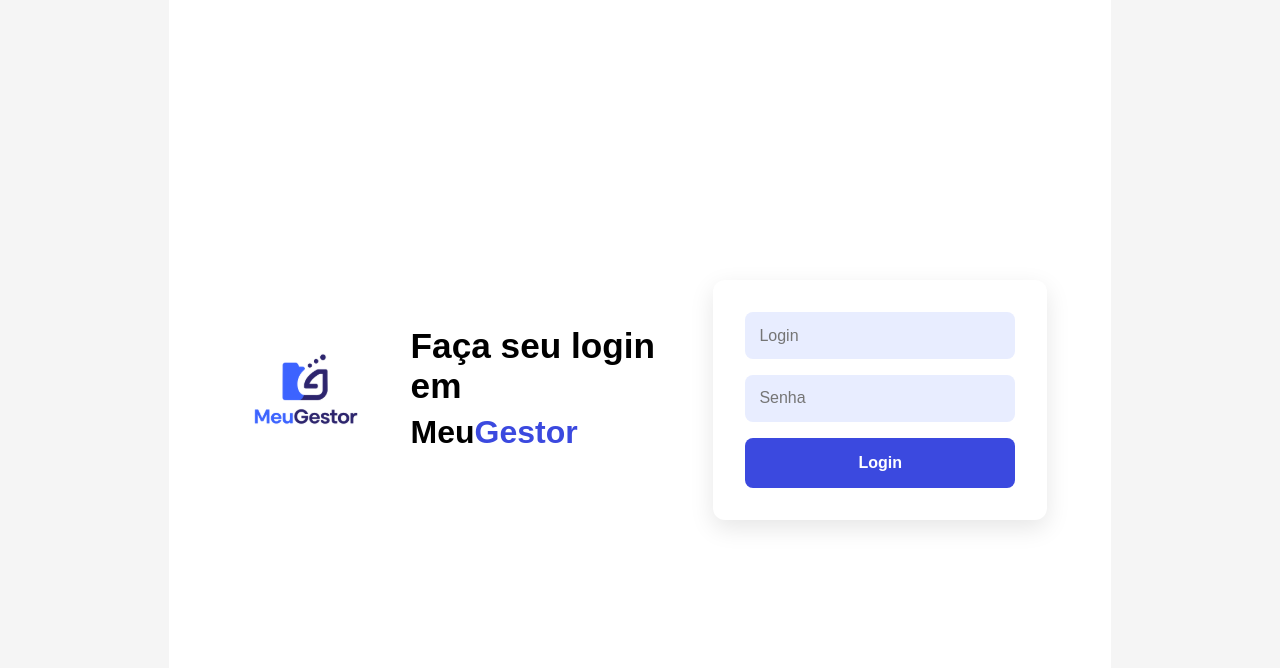
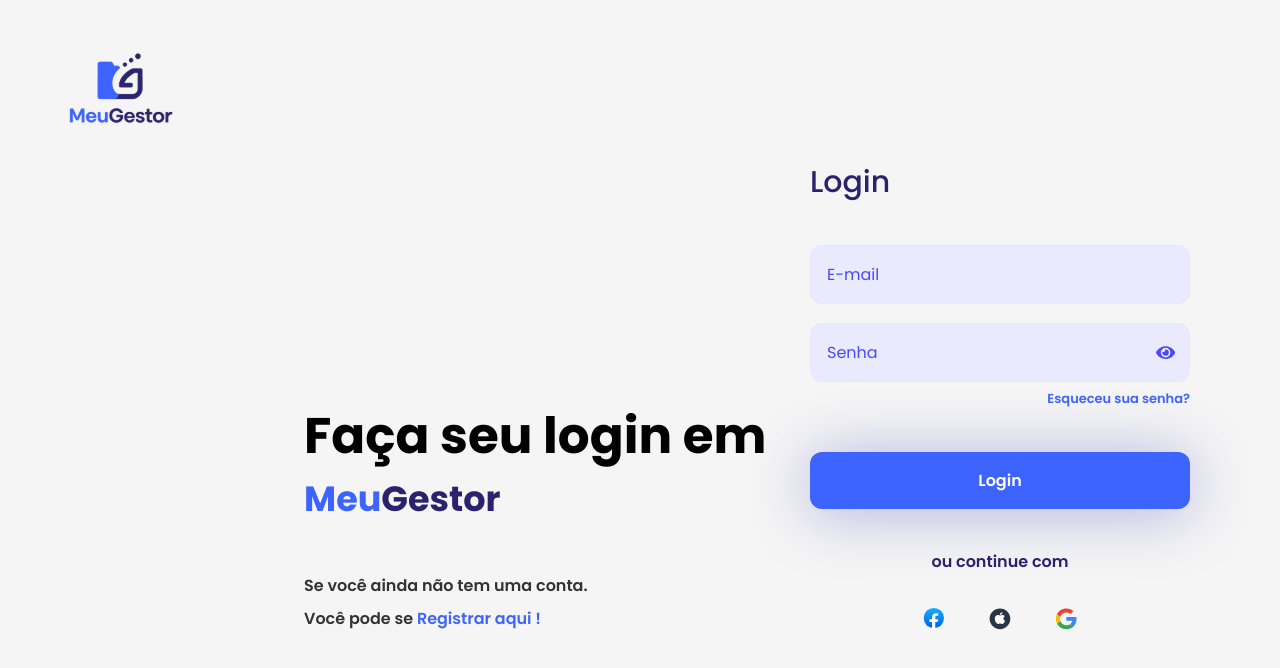
Before and after one commit to o-zitu/login, a React (Vite) app: page / in a window 1280 px wide. Shown: the top 668 px of the page. Built offline with nearby package versions, Linux system fonts and the light colour scheme.

Commit message:
Finalização do Login

```diff
--- a/package.json
+++ b/package.json
@@ -10,7 +10,7 @@
     "preview": "vite preview"
   },
   "dependencies": {
-    "axios": "^1.11.0",
+    "axios": "^1.12.2",
     "react": "^18.3.1",
     "react-dom": "^18.3.1",
     "react-icons": "^5.5.0",
--- a/src/pages/Login/Login.jsx
+++ b/src/pages/Login/Login.jsx
@@ -3,12 +3,18 @@
 import { loginAndGetUser } from "../../services/Auth";
 import logo from "../../assets/logo.svg";
 import "./Login.style.scss";
+import ilustracao from "../../assets/saly-14.svg";
+import facebookIcon from "../../assets/Facebook.svg";
+import appleIcon from "../../assets/apple.svg";
+import googleIcon from "../../assets/google.svg";
+import { FaEye, FaEyeSlash } from 'react-icons/fa';
 
 function Login() {
   const [email, setEmail] = useState("");
   const [senha, setSenha] = useState("");
   const [error, setError] = useState(null);
   const [loading, setLoading] = useState(false);
+  const [showPassword, setShowPassword] = useState(false);
   const navigate = useNavigate();
 
   async function handleSubmit(e) {
@@ -35,9 +41,10 @@
       setLoading(false);
     }
   }
+
   return (
-    <>
     <div className="loginPage">
+      <div className="loginPage__left">
         <div className="loginPage__header">
           <img src={logo} alt="Logo" />
         </div>
@@ -47,32 +54,62 @@
             <span className="name-primary">Meu</span>
             <span className="name-secondary">Gestor</span>
           </h2>
+          <p>Se você ainda não tem uma conta.</p>
+          <p>
+            Você pode se{" "}
+            <span className="register-link">
+              Registrar aqui !
+            </span>
+          </p>
         </div>
+        <div className="loginPage__image">
+          <img src={ilustracao} alt="Ilustração login" />
+        </div>
+      </div>
+
       <div className="loginPage__formContainer">
+        <h3>Login</h3>
         <form onSubmit={handleSubmit}>
           <input
             type="text"
             name="login"
-              placeholder="Login"
+            placeholder="E-mail"
             value={email}
             onChange={(e) => setEmail(e.target.value)}
           />
+
+          <div className="input-wrapper">
             <input
-              type="password"
+              type={showPassword ? "text" : "password"}
               name="senha"
               placeholder="Senha"
               value={senha}
               onChange={(e) => setSenha(e.target.value)}
             />
+            <span className="password-toggle-icon" onClick={() => setShowPassword(!showPassword)}>
+              {showPassword ? <FaEyeSlash /> : <FaEye />}
+            </span>
+          </div>
+
           {error && <p className="error">{error}</p>}
-
+          <a href="/forgot-password" className="forgot-password">
+            Esqueceu sua senha?
+          </a>
           <button type="submit" disabled={loading}>
             {loading ? "Entrando..." : "Login"}
           </button>
         </form>
+        <div className="loginPage__socialLogin">
+          <p>ou continue com</p>
+          <div className="social-icons">
+            <img src={facebookIcon} alt="Login com Facebook" />
+            <img src={appleIcon} alt="Login com Apple" />
+            <img src={googleIcon} alt="Login com Google" />
           </div>
         </div>
-    </>
+      </div>
+    </div>
   );
 }
+
 export default Login;
--- a/src/pages/Login/Login.style.scss
+++ b/src/pages/Login/Login.style.scss
@@ -1,149 +1,218 @@
+@import url("https://fonts.googleapis.com/css2?family=Poppins:wght@400;500;600;700;800&display=swap");
+
+body {
+  margin: 0;
+  font-family: 'Poppins', sans-serif;
+  background-color: #ffffff;
+}
+
 .loginPage {
   display: flex;
-  justify-content: space-between;
-  align-items: center;
   min-height: 100vh;
-  padding: 2rem 4rem;
-  background: #fff;
+  width: 100%;
+
+  &__left {
+    flex: 1;
+    display: flex;
+    flex-direction: column;
+    justify-content: center;
+    position: relative;
+    box-sizing: border-box;
+    padding: 3rem 3rem 3rem 12rem;
+  }
+
+  &__header {
+    position: absolute;
+    top: 2rem;
+    left: 3rem;
+    img {
+      width: 146px;
+    }
+  }
 
   &__content {
-    flex: 1;
-    padding: 2rem;
+    max-width: 480px;
+    text-align: left;
+    position: relative;
+    top: 10rem;
+    left: 7rem;
 
     h1 {
-      font-size: 2.2rem;
+      font-size: 50px;
       font-weight: 700;
-      margin-bottom: 0.5rem;
       color: #000;
+      margin: 0 0 0.5rem 0;
+      line-height: 1.1;
     }
 
     h2 {
-      font-size: 2rem;
+      font-size: 35px;
+      margin: 0 0 3rem 0;
+      .name-primary {
+        color: #3D64FF;
         font-weight: 700;
-      margin-bottom: 1.5rem;
-
-      .name-primary {
-        color: #000;
       }
-
       .name-secondary {
-        color: #3b49df;
+        color: #2A226D;
+        font-weight: 700;
       }
     }
 
     p {
-      font-size: 0.95rem;
-      color: #444;
-      margin-top: 1rem;
+      font-size: 16px;
+      color: #333;
+      margin: 0.5rem 0;
+      font-weight: 600;
+    }
 
-      a {
-        color: #3b49df;
+    .register-link {
+      color: #3D64FF;
       font-weight: 600;
-        text-decoration: none;
-
-        &:hover {
-          text-decoration: underline;
-        }
     }
   }
 
+  &__image {
+    margin-top: 3rem;
+    margin-left: 30rem;
+
     img {
-      max-width: 350px;
-      margin-top: 2rem;
+      max-width: 100%;
+      height: auto;
+      max-height: 450px;
     }
   }
 
   &__formContainer {
     flex: 1;
-    max-width: 400px;
-    background: #fff;
-    padding: 2rem;
-    border-radius: 12px;
-    box-shadow: 0 8px 24px rgba(0, 0, 0, 0.1);
+    display: flex;
+    flex-direction: column;
+    justify-content: center;
+    align-items: center;
+    padding: 3rem;
 
     h3 {
-      font-size: 1.4rem;
-      font-weight: 700;
-      margin-bottom: 1.5rem;
-      color: #1a1a40;
+      font-size: 30px;
+      font-weight: 500;
+      color: #2A226D;
+      margin-bottom: 2.5rem;
+      width: 100%;
+      max-width: 380px;
+      text-align: left;
     }
 
     form {
       display: flex;
       flex-direction: column;
-      gap: 1rem;
+      width: 100%;
+      max-width: 380px;
+      gap: 1.2rem;
+
+      .input-wrapper {
+        position: relative;
+        display: flex;
+        align-items: center;
+        width: 100%;
+      }
 
       input {
-        padding: 0.9rem;
-        border-radius: 8px;
-        border: none;
-        background: #e8edff;
+        background-color: #EAEAFE;
+        border: 1px solid #E6E6FF;
+        border-radius: 12px;
+        padding: 1rem;
         font-size: 1rem;
         outline: none;
+        font-family: "Poppins", sans-serif;
+        width: 100%;
+        box-sizing: border-box;
+
+        &::placeholder {
+          color: #4A47FF;
+        }
 
         &:focus {
-          border: 1px solid #3b49df;
-          background: #f0f4ff;
-        }
-      }
-
-      .error {
-        color: #d32f2f;
-        font-size: 0.9rem;
-      }
-
-      button {
-        background: #3b49df;
-        color: #fff;
-        border: none;
-        padding: 1rem;
-        border-radius: 8px;
-        font-size: 1rem;
-        font-weight: 600;
-        cursor: pointer;
-        transition: 0.3s ease;
-
-        &:hover {
-          background: #2a36c7;
-        }
+          border-color: #4A47FF;
+          background-color: #e8edff;
         }
       }
 
       .forgot-password {
         text-align: right;
-      font-size: 0.9rem;
-      margin-top: -0.5rem;
-
-      a {
-        color: #3b49df;
+        margin-top: -0.8rem;
+        margin-bottom: 1.5rem;
+        font-size: 13px;
+        color: #3D64FF;
+        font-weight: 600;
         text-decoration: none;
-
         &:hover {
           text-decoration: underline;
         }
       }
+
+      .password-toggle-icon {
+        position: absolute;
+        right: 15px;
+        cursor: pointer;
+        color: #4A47FF;
+        font-size: 1.2rem;
+        display: flex;
+        align-items: center;
+        justify-content: center;
+        height: 100%;
       }
 
-    .divider {
-      text-align: center;
-      margin: 1.5rem 0;
-      color: #777;
-      font-size: 0.9rem;
+      button {
+        background: #3D64FF;
+        box-shadow: 0px 4px 61px 0px #4D47C366;
+        color: #fff;
+        border: none;
+        padding: 1rem;
+        border-radius: 12px;
+        font-size: 1rem;
+        font-weight: 600;
+        cursor: pointer;
+        transition: all 0.3s ease;
+
+        &:hover {
+          transform: translateY(-2px);
+          box-shadow: 0px 8px 65px 0px #4D47C37A;
         }
 
-    .social-login {
+        &:disabled {
+          background: #aeb8ff;
+        }
+      }
+    }
+  }
+
+  &__socialLogin {
+    margin-top: 2.5rem;
+    text-align: center;
+
+    p {
+      color: #2A226D;
+      font-size: 16px;
+      margin-bottom: 1.5rem;
+      font-weight: 600;
+    }
+
+    .social-icons {
       display: flex;
       justify-content: center;
-      gap: 1rem;
+      gap: 1.5rem;
 
       img {
-        width: 35px;
-        height: 35px;
+        width: 24px;
+        height: 24px;
+        padding: 9px;
+        border: none;
+        background-color: #f5f5f5;
+        border-radius: 50%;
         cursor: pointer;
-        transition: transform 0.2s ease;
+        transition: background-color 0.2s ease;
+        box-sizing: content-box;
 
         &:hover {
-          transform: scale(1.1);
+          background-color: #e9e9e9;
         }
       }
     }
--- a/src/styles/global.scss
+++ b/src/styles/global.scss
@@ -2,15 +2,12 @@
   margin: 0;
   padding: 0;
   box-sizing: border-box;
-  font-family: Arial, Helvetica, sans-serif;
+  font-family: 'Poppins', sans-serif;;
 }
 
 body {
   background: #f5f5f5;
   height: 100vh;
-  display: flex;
-  justify-content: center;
-  align-items: center;
 }
 
 .rigth-side {
```
Also changed, not shown: 1 other file (tests, documents, lock files or other folders). Lines whose indentation alone changed are shown as unchanged.
